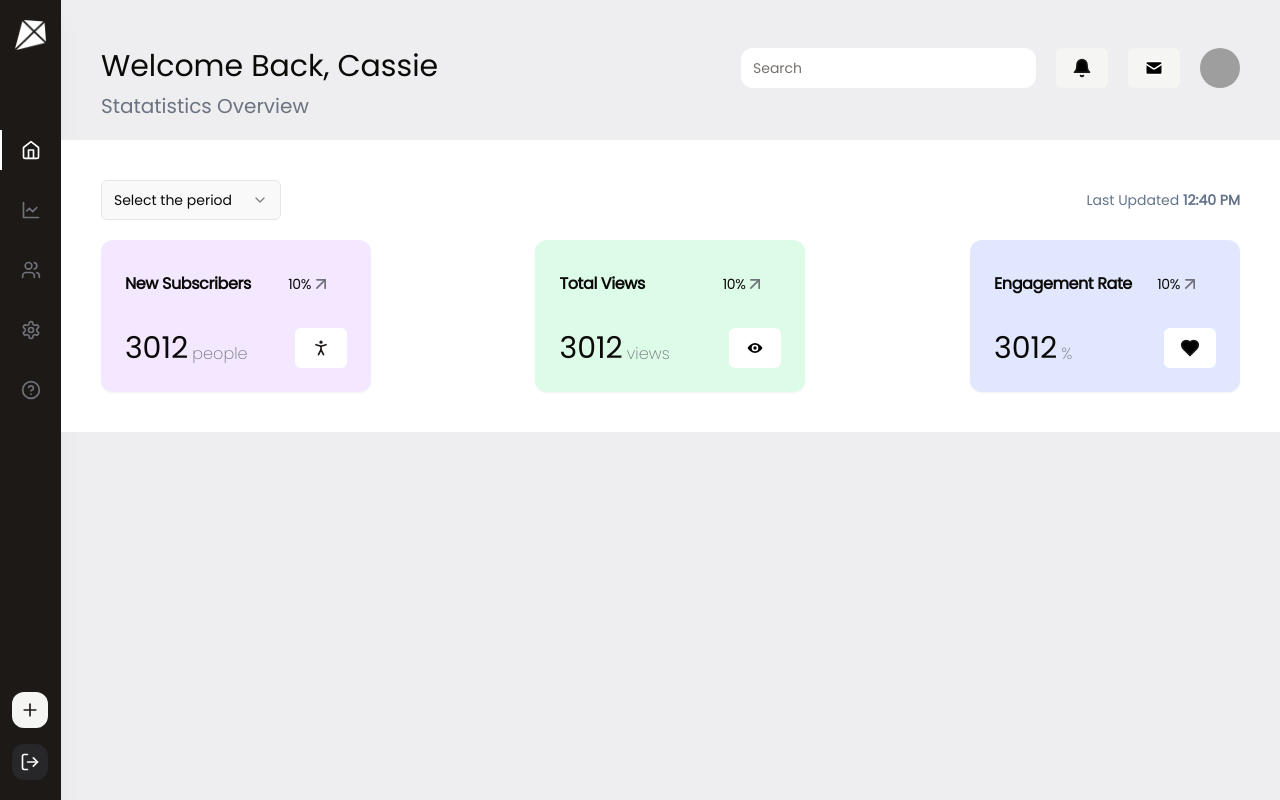
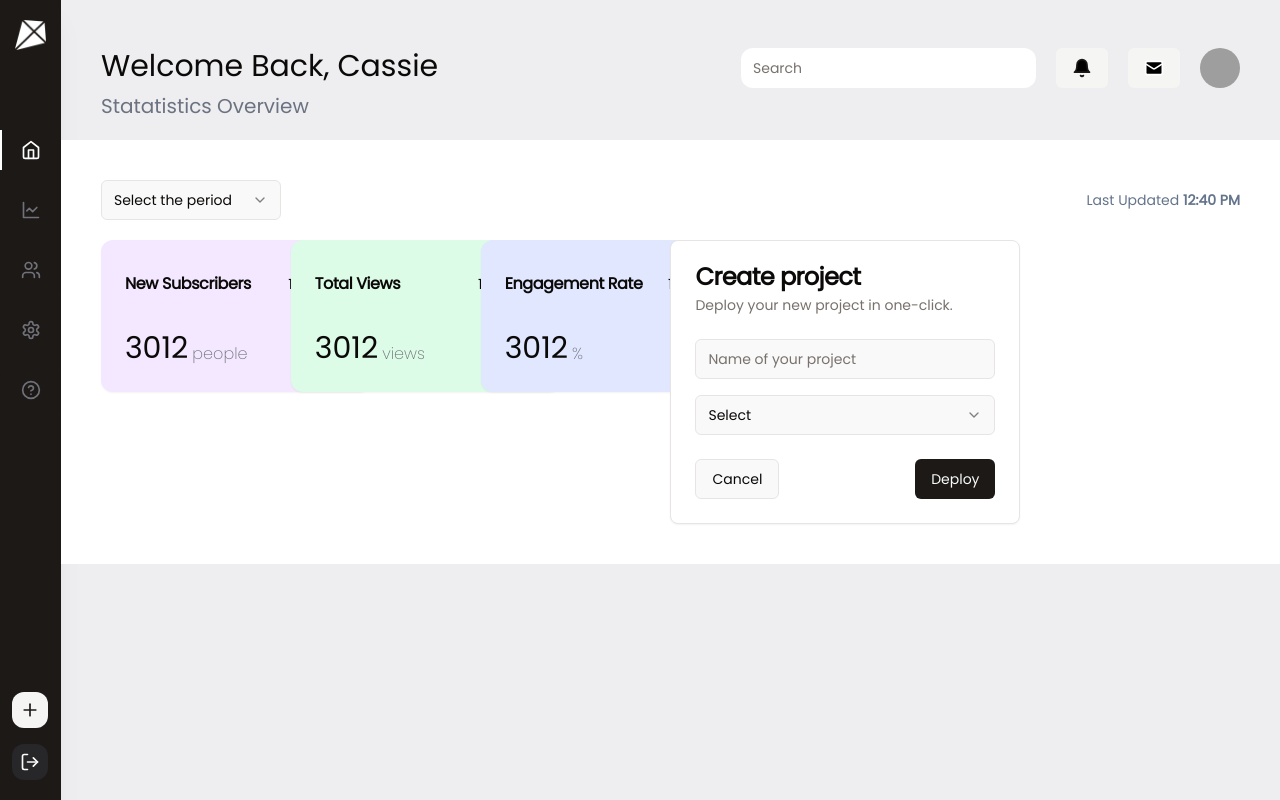
Before and after one commit to kralion/kite-space, a React (Vite) app: page / in a window 1280 px wide. Built offline with nearby package versions, Linux system fonts and the light colour scheme; grey boxes are pictures that could not be loaded.

Commit message:
Refactor root.tsx to use grid layout and add ArticleCard

```diff
--- /dev/null
+++ b/src/components/root/article.card.tsx
@@ -0,0 +1,57 @@
+import * as React from "react";
+
+import { Button } from "@/components/ui/button";
+import {
+  Card,
+  CardContent,
+  CardDescription,
+  CardFooter,
+  CardHeader,
+  CardTitle,
+} from "@/components/ui/card";
+import { Input } from "@/components/ui/input";
+
+import {
+  Select,
+  SelectContent,
+  SelectItem,
+  SelectTrigger,
+  SelectValue,
+} from "@/components/ui/select";
+
+export function ArticleCard() {
+  return (
+    <Card className="w-[350px]">
+      <CardHeader>
+        <CardTitle>Create project</CardTitle>
+        <CardDescription>Deploy your new project in one-click.</CardDescription>
+      </CardHeader>
+      <CardContent>
+        <form>
+          <div className="grid w-full items-center gap-4">
+            <div className="flex flex-col space-y-1.5">
+              <Input id="name" placeholder="Name of your project" />
+            </div>
+            <div className="flex flex-col space-y-1.5">
+              <Select>
+                <SelectTrigger id="framework">
+                  <SelectValue placeholder="Select" />
+                </SelectTrigger>
+                <SelectContent position="popper">
+                  <SelectItem value="next">Next.js</SelectItem>
+                  <SelectItem value="sveltekit">SvelteKit</SelectItem>
+                  <SelectItem value="astro">Astro</SelectItem>
+                  <SelectItem value="nuxt">Nuxt.js</SelectItem>
+                </SelectContent>
+              </Select>
+            </div>
+          </div>
+        </form>
+      </CardContent>
+      <CardFooter className="flex justify-between">
+        <Button variant="outline">Cancel</Button>
+        <Button>Deploy</Button>
+      </CardFooter>
+    </Card>
+  );
+}
--- a/src/routes/root.tsx
+++ b/src/routes/root.tsx
@@ -1,4 +1,5 @@
 import AppLayout from "@/components/layout/app.layout";
+import { ArticleCard } from "@/components/root/article.card";
 import CardDashboard from "@/components/root/card";
 import { Avatar, AvatarFallback, AvatarImage } from "@/components/ui/avatar";
 import { Button } from "@/components/ui/button";
@@ -63,8 +64,7 @@ export default function Root() {
             Last Updated <span className="font-bold">12:40 PM</span>
           </p>
         </div>
-        <div className="bg-white ">
-          <div className="flex justify-between gap-5">
+        <div className="grid grid-flow-row grid-cols-6">
           <CardDashboard
             color="bg-purple-100"
             title="New Subscribers"
@@ -92,6 +92,8 @@ export default function Root() {
           >
             <LucideHeart className="fill-black" size={20} />
           </CardDashboard>
+          <div className="col-span-3 row-span-2">
+            <ArticleCard />
           </div>
         </div>
       </div>
```
Lines whose indentation alone changed are shown as unchanged.
